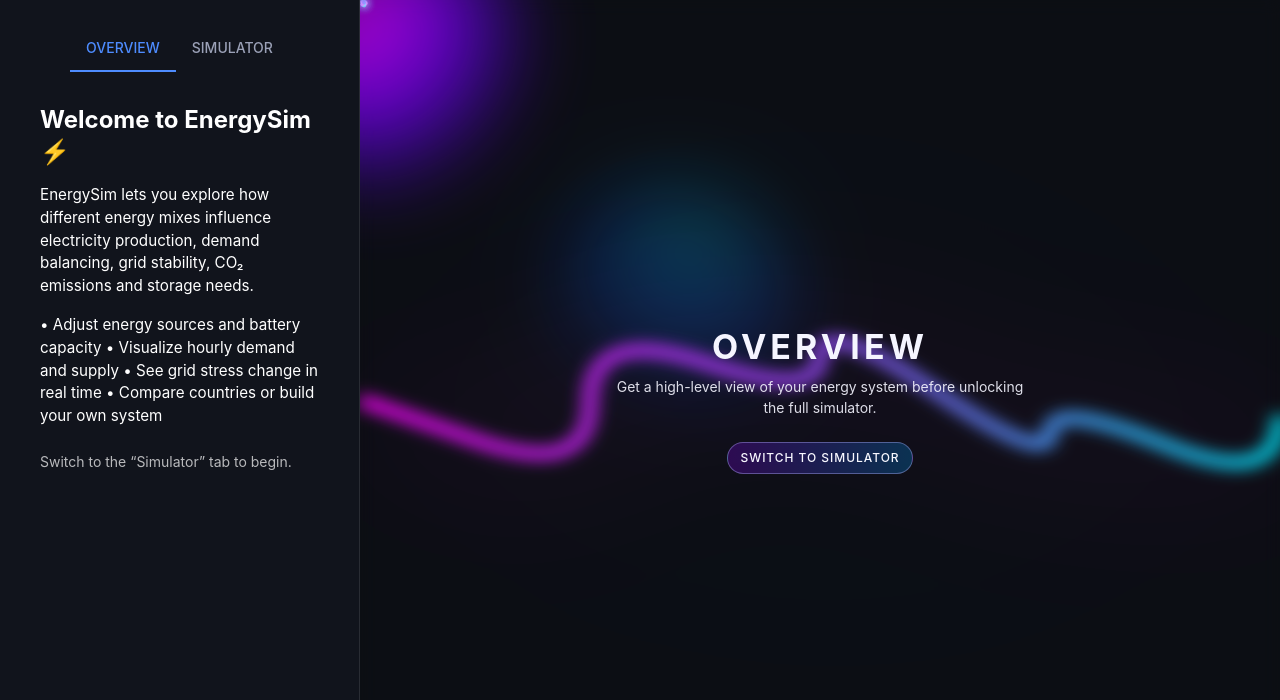
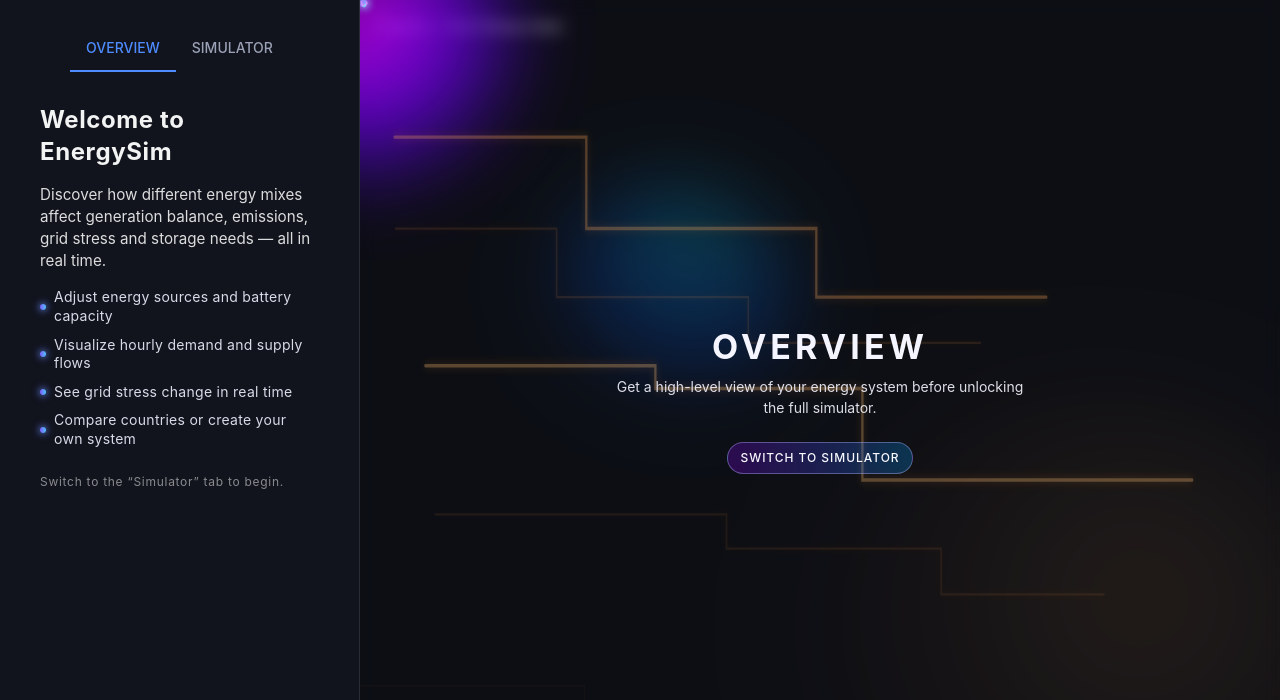
Before and after one commit to joelchorell/energy-sim, a React app in the folder frontend/: page / in a window 1280 px wide. Shown: the top 700 px of the page. Built offline with nearby package versions, Linux system fonts and the light colour scheme; the HTML template or start-up script is replaced by a standard one.

Commit message:
Finalizing overview page and transitions

```diff
--- a/frontend/src/components/intro/IntroPanel.tsx
+++ b/frontend/src/components/intro/IntroPanel.tsx
@@ -1,26 +1,89 @@
 import { Box, Typography } from "@mui/material";
 
+/* -------------------------------------------
+   Glow Bullet Component
+--------------------------------------------*/
+function GlowBulletList({ items }: { items: string[] }) {
+  return (
+    <Box sx={{ display: "flex", flexDirection: "column", gap: 1.2, mt: 2 }}>
+      {items.map((text, i) => (
+        <Box key={i} sx={{ display: "flex", alignItems: "center", gap: 1 }}>
+          <Box
+            sx={{
+              width: 6,
+              height: 6,
+              borderRadius: "50%",
+              background: "linear-gradient(90deg, #7f5bff, #4fc3ff)",
+              boxShadow:
+                "0 0 10px rgba(127,91,255,0.9), 0 0 6px rgba(79,195,255,0.7)",
+              flexShrink: 0,
+            }}
+          />
+          <Typography
+            sx={{
+              fontSize: 14,
+              color: "rgba(240,240,255,0.9)",
+              letterSpacing: "0.02em",
+              lineHeight: 1.35,
+            }}
+          >
+            {text}
+          </Typography>
+        </Box>
+      ))}
+    </Box>
+  );
+}
+
+/* -------------------------------------------
+   Intro Panel
+--------------------------------------------*/
 export default function IntroPanel() {
   return (
-    <Box sx={{ p: 2 }}>
-      <Typography variant="h5" sx={{ mb: 2, fontWeight: 700 }}>
-        Welcome to EnergySim ⚡
+    <Box sx={{ p: 2, mt: 1 }}>
+      <Typography
+        variant="h5"
+        sx={{
+          mb: 2,
+          fontWeight: 700,
+          letterSpacing: "0.6px",
+          color: "rgba(255,255,255,0.95)",
+        }}
+      >
+        Welcome to EnergySim
       </Typography>
 
-      <Typography variant="body1" sx={{ mb: 2 }}>
-        EnergySim lets you explore how different energy mixes influence
-        electricity production, demand balancing, grid stability,
-        CO₂ emissions and storage needs.
+      <Typography
+        variant="body1"
+        sx={{
+          mb: 1,
+          opacity: 0.85,
+          lineHeight: 1.45,
+          maxWidth: 340,
+        }}
+      >
+        Discover how different energy mixes affect generation balance, emissions,
+        grid stress and storage needs — all in real time.
       </Typography>
 
-      <Typography variant="body1" sx={{ mb: 1 }}>
-        • Adjust energy sources and battery capacity
-        • Visualize hourly demand and supply
-        • See grid stress change in real time
-        • Compare countries or build your own system
-      </Typography>
+      <GlowBulletList
+        items={[
+          "Adjust energy sources and battery capacity",
+          "Visualize hourly demand and supply flows",
+          "See grid stress change in real time",
+          "Compare countries or create your own system",
+        ]}
+      />
 
-      <Typography variant="body2" sx={{ mt: 3, opacity: 0.7 }}>
+      <Typography
+        variant="body2"
+        sx={{
+          mt: 3,
+          opacity: 0.5,
+          fontSize: 12,
+          letterSpacing: "0.06em",
+        }}
+      >
         Switch to the “Simulator” tab to begin.
       </Typography>
     </Box>
--- a/frontend/src/components/layout/MainLayout.tsx
+++ b/frontend/src/components/layout/MainLayout.tsx
@@ -26,13 +26,22 @@ export default function MainLayout({ left, right }: Props) {
       <Box
         sx={{
           flex: 1,
-          p: 4,
-          overflowY: "auto",
           position: "relative",
           bgcolor: "background.default",
+          overflow: "hidden",   // IMPORTANT
         }}
       >
-        {right}
+        {/* Scrollable content wrapper */}
+        <Box
+          sx={{
+            position: "absolute",
+            inset: 0,
+            overflowY: "hidden",
+            p: 0,
+          }}
+        >
+          {right}
+        </Box>
       </Box>
     </Box>
   );
--- /dev/null
+++ b/frontend/src/components/overview/ChipLines.tsx
@@ -0,0 +1,137 @@
+import { Box } from "@mui/material";
+import { motion, useAnimationControls } from "framer-motion";
+import { useEffect } from "react";
+
+type LineDef = {
+  d: string;
+  color: string;
+  width: number;
+  baseDelay: number;
+  randomShift: number;
+};
+
+export default function CircuitGrid() {
+  const lines: LineDef[] = [
+    {
+      d: "M50 120 H300 V200 H600 V260 H900",
+      color: "rgba(255,170,90,0.85)",
+      width: 3,
+      baseDelay: 0,
+      randomShift: 40,
+    },
+    {
+      d: "M80 320 H380 V340 H650 V420 H1100",
+      color: "rgba(255,190,110,0.9)",
+      width: 3,
+      baseDelay: 0.5,
+      randomShift: 50,
+    },
+    {
+      d: "M40 200 H250 V260 H500 V300 H900",
+      color: "rgba(255,150,70,0.35)",
+      width: 2,
+      baseDelay: 1.2,
+      randomShift: 60,
+    },
+    {
+      d: "M100 450 H480 V480 H760 V520 H1150",
+      color: "rgba(255,150,70,0.28)",
+      width: 2,
+      baseDelay: 1.5,
+      randomShift: 40,
+    },
+    {
+      d: "M0 600 H300 V630 H900 V650 H1200",
+      color: "rgba(255,120,40,0.15)",
+      width: 1.4,
+      baseDelay: 2.2,
+      randomShift: 30,
+    },
+  ];
+
+  return (
+    <Box sx={{ position: "absolute", inset: 0, opacity: 0.45 }}>
+      <svg
+        width="100%"
+        height="100%"
+        viewBox="0 0 1200 700"
+        preserveAspectRatio="none"
+        style={{ position: "absolute", inset: 0 }}
+      >
+        <defs>
+          <filter id="orange-glow">
+            <feDropShadow dx="0" dy="0" stdDeviation="4" floodColor="rgba(255,140,40,0.7)" />
+          </filter>
+        </defs>
+
+        {lines.map((line, index) => (
+          <AnimatedTrace key={index} {...line} />
+        ))}
+      </svg>
+    </Box>
+  );
+}
+
+/* -----------------------------------------
+   🔥 LOOPING, RANDOMIZED, SMOOTH FADE TRACE
+------------------------------------------- */
+
+function AnimatedTrace({ d, color, width, baseDelay, randomShift }: LineDef) {
+  const controls = useAnimationControls();
+
+  useEffect(() => {
+    let isActive = true;
+
+    async function loop() {
+      while (isActive) {
+        const shiftX = (Math.random() - 0.5) * randomShift;
+
+        // Step 1 — Fade in + draw
+        // Step 1 — Fade in + draw (slow)
+        await controls.start({
+        pathLength: [0, 1],
+        opacity: [0, 0.8],
+        translateX: shiftX,
+        transition: {
+            duration: 5.5,     // <-- var 2.8
+            ease: "easeInOut",
+            delay: baseDelay,
+        },
+        });
+
+        // Step 2 — Hold (longer, calmer)
+        await controls.start({
+        opacity: 0.8,
+        transition: { duration: 2.5 }, // <-- var 1.2
+        });
+
+        // Step 3 — Fade out (slow)
+        await controls.start({
+        opacity: 0,
+        transition: { duration: 3.0, ease: "easeOut" }, // <-- var 1.4
+        });
+
+        // Extra breathing pause
+        await new Promise((r) => setTimeout(r, 800)); // <-- var 500
+      }
+    }
+
+    loop();
+    return () => {
+      isActive = false;
+    };
+  }, [controls, baseDelay, randomShift]);
+
+  return (
+    <motion.path
+      d={d}
+      stroke={color}
+      strokeWidth={width}
+      strokeLinecap="round"
+      fill="none"
+      filter="url(#orange-glow)"
+      initial={{ pathLength: 0, opacity: 0 }}
+      animate={controls}
+    />
+  );
+}
--- a/frontend/src/components/overview/OverviewOverlay.tsx
+++ b/frontend/src/components/overview/OverviewOverlay.tsx
@@ -1,7 +1,7 @@
 import { Box, Typography, Chip } from "@mui/material";
 import { motion } from "framer-motion";
 import type { ReactElement } from "react";
-import GlowCurve from "./GlowCurve";
+import ChipLines from "./ChipLines";
 
 export default function OverviewOverlay(): ReactElement {
   return (
@@ -15,8 +15,9 @@ export default function OverviewOverlay(): ReactElement {
   }}
 >
       <NeonOrbs />
-      <GlowCurve />
+      <ChipLines />
       <ParticleLayer />
+      <CornerAurora />
       <CenterContent />
     </Box>
   );
@@ -195,3 +196,37 @@ function CenterContent() {
     </Box>
   );
 }
+
+function CornerAurora() {
+  return (
+    <Box
+      component={motion.div}
+      initial={{ opacity: 0.15, scale: 1, x: 0, y: 0 }}
+      animate={{
+        opacity: [0.12, 0.22, 0.14],
+        scale: [1, 1.05, 1],
+        x: [0, -20, 0],
+        y: [0, -12, 0],
+      }}
+      transition={{
+        duration: 18,
+        repeat: Infinity,
+        ease: "easeInOut",
+      }}
+      sx={{
+        position: "absolute",
+        right: "-10%",
+        bottom: "-12%",
+        width: "60%",
+        height: "60%",
+        borderRadius: "50%",
+        background:
+          "radial-gradient(circle at 60% 40%, rgba(255,180,80,0.55) 0%, rgba(255,120,60,0.22) 40%, rgba(255,80,20,0.05) 75%, transparent 100%)",
+        filter: "blur(60px)",
+        pointerEvents: "none",
+        zIndex: 1,
+        mixBlendMode: "screen",
+      }}
+    />
+  );
+}
--- a/frontend/src/pages/Simulator/index.tsx
+++ b/frontend/src/pages/Simulator/index.tsx
@@ -1,24 +1,58 @@
-
-import React, { useState } from "react";
+import { useState } from "react";
 import MainLayout from "../../components/layout/MainLayout";
 import TabsWrapper from "../../components/layout/TabsWrapper";
 import IntroPanel from "../../components/intro/IntroPanel";
 import EnergyMixPanel from "../../pages/simulator/EnergyMixPanel";
 import { useSimulator } from "../../context/SimulatorContext";
 import { Box } from "@mui/material";
-import OverviewOverlay from "../../components/overview/OverviewOverlay.tsx"
+import {  motion } from "framer-motion";
+import OverviewOverlay from "../../components/overview/OverviewOverlay";
+// ❗ OBS – du måste ha en komponent för simulatorn här:
+const SimulatorRightPanel = () => (
+  <Box sx={{ height: "100%", width: "100%", p: 2 }}>
+    <div>Graphs + Grid Stress here</div>
+  </Box>
+);
 
 export default function SimulatorPage() {
   const { setMix } = useSimulator();
   const [tab, setTab] = useState(0);
 
-  // Right panel layouts
-const rightPanel = tab === 0 ? (
-  <OverviewOverlay />
-) : (
-  <Box>
-    {/* Simulator layout */}
-    <div>Graphs + Grid Stress here</div>
+const rightPanel = (
+  <Box sx={{ position: "relative", width: "100%", height: "100%" }}>
+    {/* Simulator always mounted */}
+    <Box
+      sx={{
+        position: "absolute",
+        inset: 0,
+        width: "100%",
+        height: "100%",
+        zIndex: 1,
+      }}
+    >
+      <SimulatorRightPanel />
+    </Box>
+
+    {/* Overview overlay (always mounted, just fades) */}
+    <motion.div
+      key="overlay"
+      initial={false}
+      animate={{ opacity: tab === 0 ? 1 : 0 }}
+      transition={{
+        duration: 0.6,
+        ease: "easeInOut",
+      }}
+      style={{
+        position: "absolute",
+        inset: 0,
+        width: "100%",
+        height: "100%",
+        pointerEvents: tab === 0 ? "auto" : "none", // Important
+        zIndex: 2,
+      }}
+    >
+      <OverviewOverlay />
+    </motion.div>
   </Box>
 );
 
@@ -31,7 +65,7 @@ const rightPanel = tab === 0 ? (
             simulator={
               <EnergyMixPanel
                 onSimulate={(m) => {
-                  setMix && setMix(m);
+                  setMix(m);
                   console.log("simulate:", m);
                 }}
               />
```
